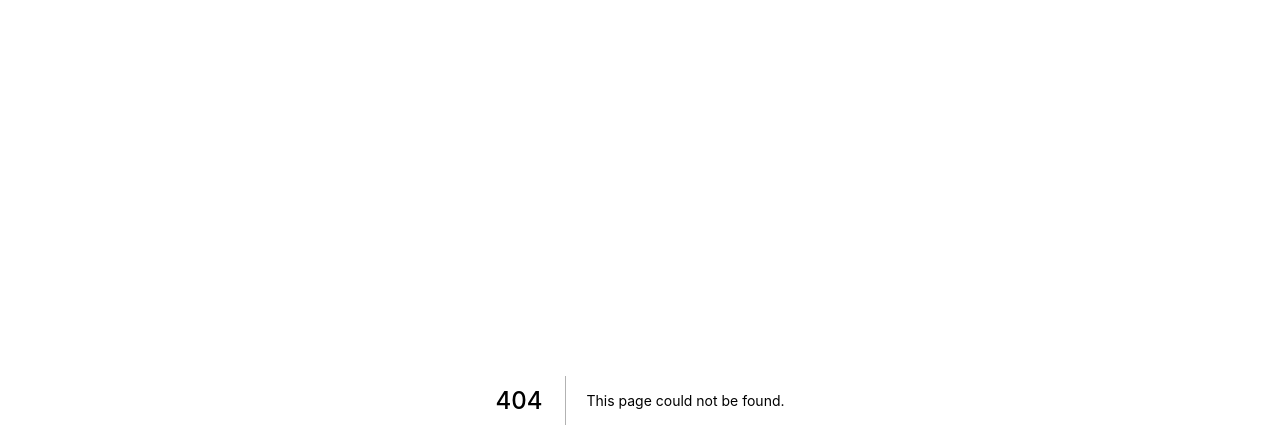
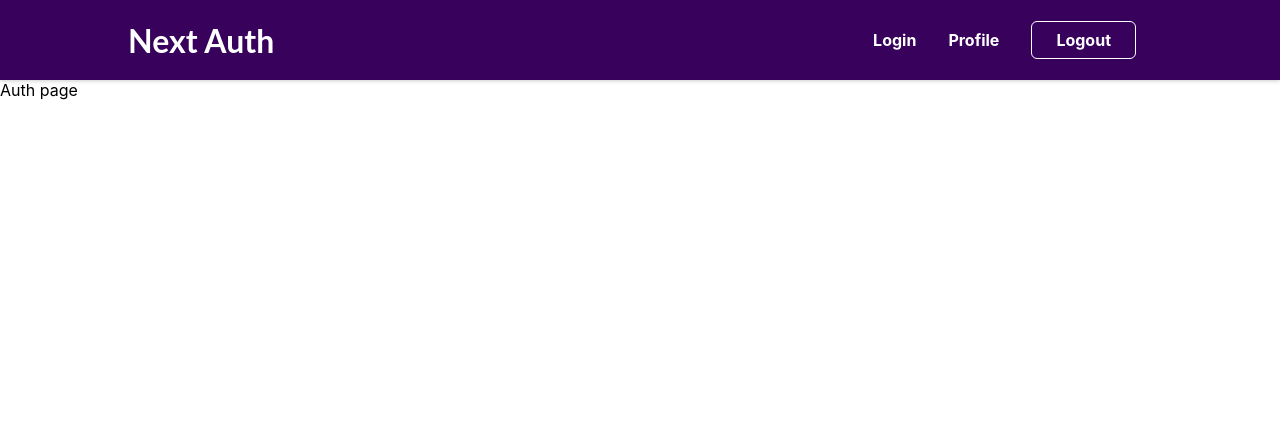
Before and after one commit to aditisolanki71/AuthenticationApp-Next, a Next.js app: page /auth in a window 1280 px wide. Before the commit this address had no page. Shown: the top 448 px of the page. Built offline with nearby package versions, Linux system fonts and the light colour scheme.

Commit message:
Added Header Layout

```diff
--- /dev/null
+++ b/components/layout/layout.js
@@ -0,0 +1,13 @@
+import { Fragment } from 'react';
+import MainNavigation from './main-navigation';
+
+function Layout(props) {
+  return (
+    <Fragment>
+      <MainNavigation />
+      <main>{props.children}</main>
+    </Fragment>
+  );
+}
+
+export default Layout;
--- /dev/null
+++ b/components/layout/main-navigation.js
@@ -0,0 +1,30 @@
+import Link from 'next/link';
+
+import classes from './main-navigation.module.css';
+
+function MainNavigation() {
+  return (
+    <header className={classes.header}>
+      <Link href='/'>
+        <a>
+          <div className={classes.logo}>Next Auth</div>
+        </a>
+      </Link>
+      <nav>
+        <ul>
+          <li>
+            <Link href='/auth'>Login</Link>
+          </li>
+          <li>
+            <Link href='/profile'>Profile</Link>
+          </li>
+          <li>
+            <button>Logout</button>
+          </li>
+        </ul>
+      </nav>
+    </header>
+  );
+}
+
+export default MainNavigation;
--- /dev/null
+++ b/components/layout/main-navigation.module.css
@@ -0,0 +1,55 @@
+.header {
+   width: 100%;
+   height: 5rem;
+   background-color: #38015c;
+   box-shadow: 0 1px 4px rgba(0, 0, 0, 0.2);
+   display: flex;
+   justify-content: space-between;
+   align-items: center;
+   padding: 0 10%;
+ }
+
+ .logo {
+   font-family: 'Lato', sans-serif;
+   font-size: 2rem;
+   color: white;
+   margin: 0;
+ }
+
+ .header ul {
+   list-style: none;
+   margin: 0;
+   padding: 0;
+   display: flex;
+   align-items: baseline;
+ }
+
+ .header li {
+   margin: 0 1rem;
+ }
+
+ .header a {
+   text-decoration: none;
+   color: white;
+   font-weight: bold;
+ }
+
+ .header button {
+   font: inherit;
+   background-color: transparent;
+   border: 1px solid white;
+   color: white;
+   font-weight: bold;
+   padding: 0.5rem 1.5rem;
+   border-radius: 6px;
+   cursor: pointer;
+ }
+
+ .header a:hover {
+   color: #c291e2;
+ }
+
+ .header button:hover {
+   background-color: #c291e2;
+   color: #38015c;
+ }
--- a/pages/_app.js
+++ b/pages/_app.js
@@ -1,7 +1,14 @@
-import '../styles/globals.css'
+
+
+import Layout from '../components/layout/layout';
+import '../styles/globals.css';
 
 function MyApp({ Component, pageProps }) {
-  return <Component {...pageProps} />
+  return (
+    <Layout>
+      <Component {...pageProps} />
+    </Layout>
+  );
 }
 
-export default MyApp
+export default MyApp;
--- /dev/null
+++ b/pages/auth.js
@@ -0,0 +1,7 @@
+function ProfilePage() {
+   return (
+      <div>Auth page</div>
+   )
+ }
+
+ export default ProfilePage;
```
Also changed, not shown: pages/profile.js (added, +7 -0 lines).
